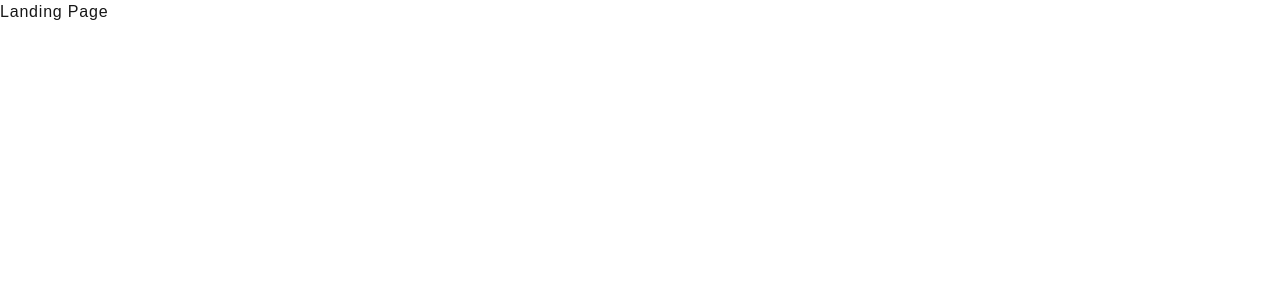
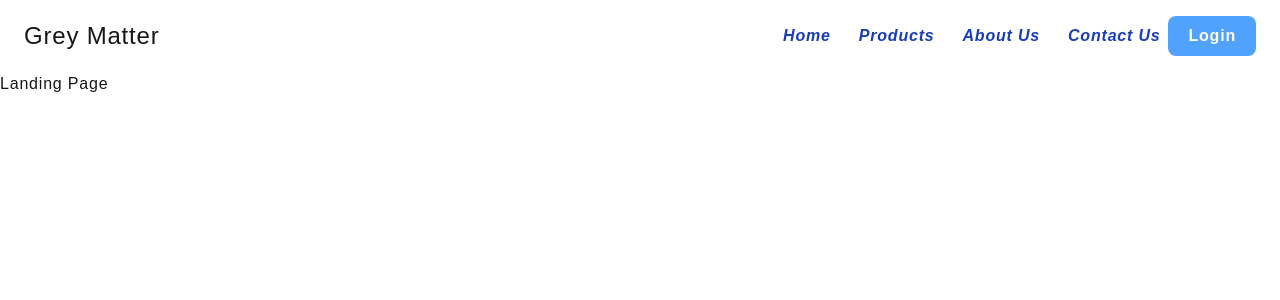
Before and after one commit to Sanjog-up/arrays, a Next.js app in the folder project/client/: page / in a window 1280 px wide. Shown: the top 300 px of the page. Built offline with nearby package versions, Linux system fonts and the light colour scheme.

Commit message:
header page

```diff
--- a/project/client/app/auth/login/page.tsx
+++ b/project/client/app/auth/login/page.tsx
@@ -6,13 +6,16 @@ export const metadata: Metadata = {
     description:"ecommerce sign in page"
 }
 import Link from 'next/link';
+import Header from '@/components/layout/header';
 
 
 const LoginPage = () => {
   return (
 
         <main className='h-full w-full flex justify-center items-center border'>
+
       {/* page content */}
+
 
       <div className='min-h-80 min-w-80 border border-indigo-500 p-4 rounded-md shadow-xl shadow-indigo-200 flex flex-col gap-6'>
         {/* form heading */}
--- a/project/client/app/page.tsx
+++ b/project/client/app/page.tsx
@@ -1,9 +1,10 @@
+import Header from "@/components/layout/header";
 import Image from "next/image";
 
 export default function Home() {
   return (
     <main className="min-h-screen w-full">
-
+      <Header/>
       <h1>Landing Page</h1>
       {/* hero section */}
       {/* Our category */}
--- /dev/null
+++ b/project/client/components/layout/footer.tsx
@@ -0,0 +1,13 @@
+import React from 'react'
+
+const Footer = () => {
+  return (
+    <main>
+      <div>
+
+      </div>
+    </main>
+  )
+}
+
+export default Footer
--- a/project/client/components/layout/header.tsx
+++ b/project/client/components/layout/header.tsx
@@ -1,39 +1,27 @@
-// "use client";
+"use client";
 
-// import Link from "next/link";
-// import { usePathname } from "next/navigation";
-// import path from "path";
+import Link from "next/link";
+import React from 'react'
 
-// const navLinks = [
-//   { href: "/", label: "Home" },
-//   { href: "/about", label: "About" },
-// ];
+const Header = () => {
+  return (
+    <main>
+        <nav className="flex  items-center justify-between px-6 py-4 rounded-sm hover:bg-blue-300">
+            <p className="whitespace-nowrap w-full text-2xl">Grey Matter</p>
 
-// const Pathname = () => {
+            <div className="flex items-center gap-3">
+            <Link href={"/"} className='italic font-semibold text-blue-800 px-2 py-2 whitespace-nowrap' >Home</Link>
+            <Link href={"/products"} className="italic font-semibold text-blue-800 px-2 py-2">Products</Link>
+            <Link href={"/about"} className="italic font-semibold text-blue-800 px-2 py-2 whitespace-nowrap">About Us</Link>
+            <Link href={"/contact"} className="italic font-semibold text-blue-800 px-2 py-2 whitespace-nowrap">Contact Us</Link>
+          </div>
 
-//   return (
-//     <header className="w-full border-b border-indigo-100">
-//       <nav className="flex items-center justify-between px-6 py-4 max-w-6xl mx-auto">
-//         <Link href="/" className="text-lg font-bold tracking-wide text-indigo-700">
-//           Ecom
-//         </Link>
-//         <div className="flex gap-6">
-//           {navLinks.map((link) => (
-//             <Link
-//               key={link.href}
-//               href={link.href}
-//               className={`text-sm font-medium transition-colors ${
-//                 Pathname = link.href
-//                   ? "text-indigo-700 underline"
-//                   : "text-gray-600 hover:text-indigo-700"
-//               }`}
-//             >
-//               {link.label}
-//             </Link>
-//           ))}
-//         </div>
-//       </nav>
-//     </header>
-//   );
-// }
-// }
+          <Link href={"/auth/login"}
+          className=" bg-blue-400 text-amber-50 font-semibold px-5 py-2 rounded-lg whitespace-nowrap">Login</Link>
+        </nav>
+
+    </main>
+  )
+}
+
+export default Header
```
Also changed, not shown: 1 other file (tests, documents, lock files or other folders).
